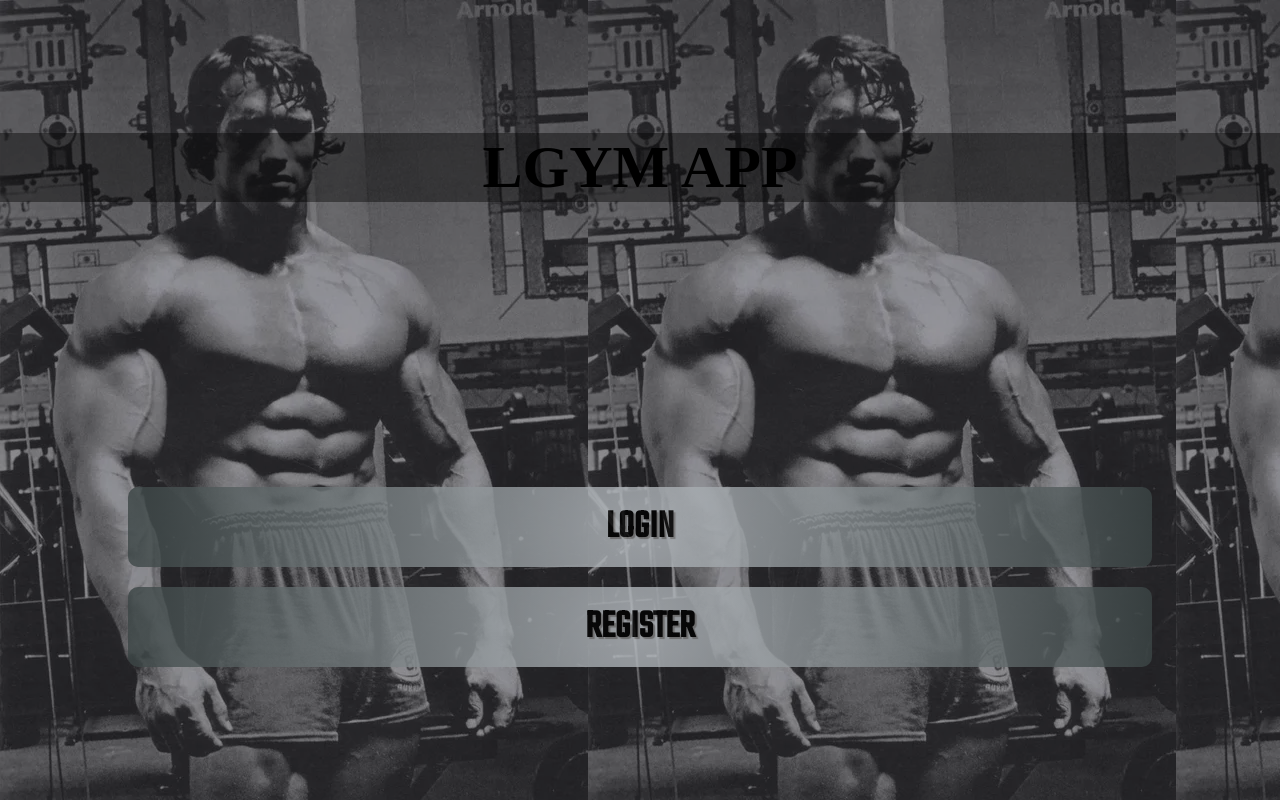
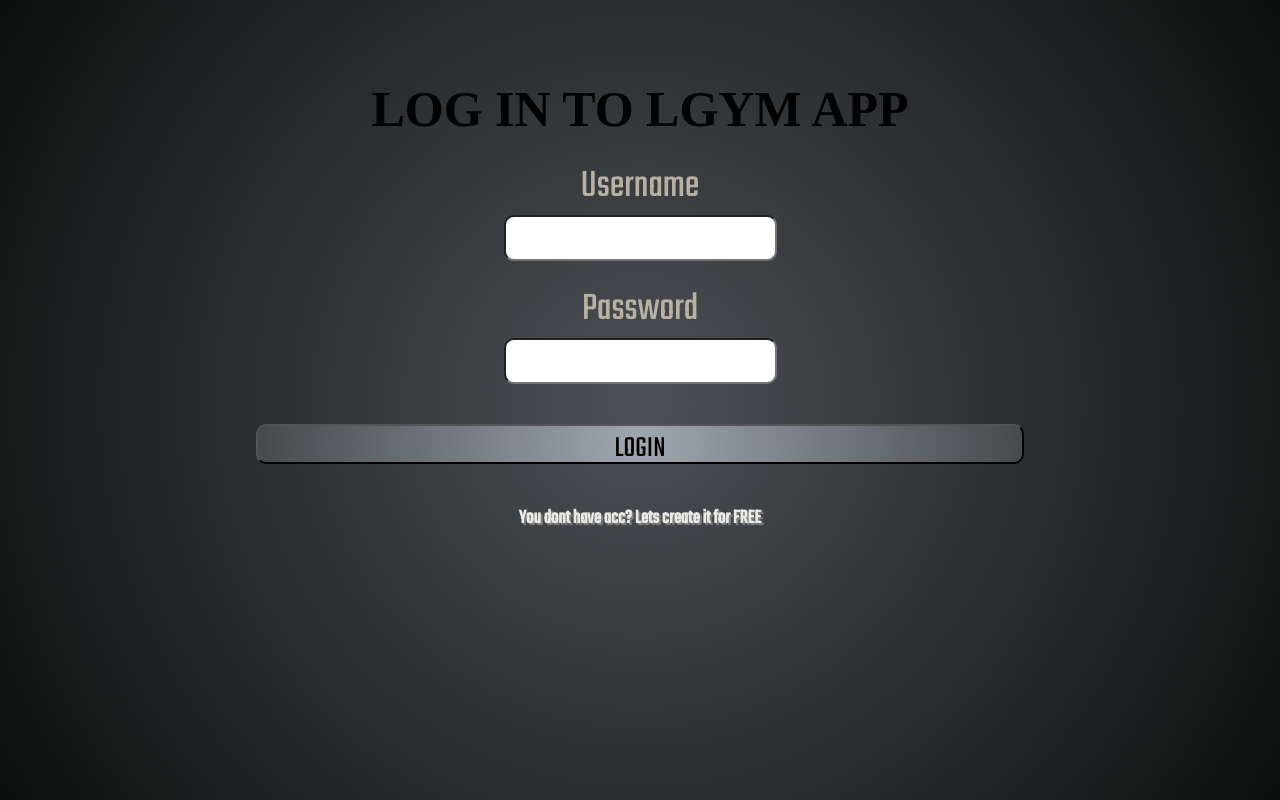
Before and after one commit to KLesiu/LGYM-APP, a React (Create React App) app: page /login in a window 1280 px wide. Built offline with nearby package versions, Linux system fonts and the light colour scheme; a web font is replaced by a local one.

Commit message:
Add login section

```diff
--- a/package.json
+++ b/package.json
@@ -12,6 +12,7 @@
     "@types/react-dom": "^18.2.11",
     "react": "^18.2.0",
     "react-dom": "^18.2.0",
+    "react-router-dom": "^6.16.0",
     "react-scripts": "5.0.1",
     "typescript": "^4.9.5",
     "web-vitals": "^2.1.4"
--- a/src/App.tsx
+++ b/src/App.tsx
@@ -1,11 +1,22 @@
 import React from "react";
 import Preload from "./Components/Preload";
+import Login from "./Components/Login";
+import { BrowserRouter,Route,Routes } from "react-router-dom";
 import './index.css'
 
 const App:React.FC=()=>{
   return(
     <div id="app">
-      <Preload/>
+      <BrowserRouter>
+      <Routes>
+        <Route path="/" element={
+          <Preload/>
+        }></Route>
+        <Route path="/login" element={
+          <Login/>
+        }></Route>
+      </Routes>
+      </BrowserRouter>
     </div>
 
   )
--- /dev/null
+++ b/src/Components/Login.tsx
@@ -0,0 +1,15 @@
+import './styles/Login.css'
+const Login:React.FC=()=>{
+    return(
+        <form>
+            <h1>LOG IN TO LGYM APP</h1>
+            <label htmlFor="username">Username</label>
+            <input type="text" name="username"></input>
+            <label htmlFor="password">Password</label>
+            <input type="password" name="password" id="" />
+            <button>LOGIN</button>
+            <a href='/register'>You dont have acc? Lets create it for FREE</a>
+        </form>
+    )
+}
+export default Login
--- a/src/Components/Preload.tsx
+++ b/src/Components/Preload.tsx
@@ -1,11 +1,10 @@
-import React from 'react'
 import './styles/Preload.css'
 const Preload:React.FC=()=>{
     return(
         <div id='preLoadDiv'>
             <div id='preLoadContainer'>
                 <h1>LGYM APP</h1>
-                <div id='preLoadAContainer'>
+                <div id='loginAndRegisterPreLoadContainer'>
                     <a href='/login'>LOGIN</a>
                     <a href='/register'>REGISTER</a>
                 </div>
--- /dev/null
+++ b/src/Components/styles/Login.css
@@ -0,0 +1,53 @@
+form h1{
+    background:none;
+    font-size: 50px;
+    margin-top: 10vh;
+    width: 80%;
+
+}
+form{
+    align-items: center;
+    background: rgb(56,61,66);
+    background: -moz-radial-gradient(circle, rgba(56,61,66,0.8995973389355743) 0%, rgba(13,14,14,1) 100%);
+    background: -webkit-radial-gradient(circle, rgba(56,61,66,0.8995973389355743) 0%, rgba(13,14,14,1) 100%);
+    background: radial-gradient(circle, rgba(56,61,66,0.8995973389355743) 0%, rgba(13,14,14,1) 100%);
+    filter: progid:DXImageTransform.Microsoft.gradient(startColorstr="#383d42",endColorstr="#0d0e0e",GradientType=1);
+    display: flex;
+    flex-direction: column;
+    height: 100vh;
+    justify-content: flex-start;
+}
+form label{
+    color: rgb(185, 177, 162);
+    font-size: 40px;
+    font-family: 'Teko', sans-serif;
+    margin-top: 20px;
+}
+form input{
+    border-radius: 10px;
+    height: 5vh;
+    font-size: 20px;
+}
+form button{
+    background: rgb(170,180,189);
+    background: -moz-radial-gradient(circle, rgba(170,180,189,0.8855917366946778) 0%, rgba(71,74,77,1) 100%);
+    background: -webkit-radial-gradient(circle, rgba(170,180,189,0.8855917366946778) 0%, rgba(71,74,77,1) 100%);
+    background: radial-gradient(circle, rgba(170,180,189,0.8855917366946778) 0%, rgba(71,74,77,1) 100%);
+    filter: progid:DXImageTransform.Microsoft.gradient(startColorstr="#aab4bd",endColorstr="#474a4d",GradientType=1);
+    border-radius: 10px;
+    height: 5vh;
+    font-size: 30px;
+    font-family: 'Teko', sans-serif;
+    margin-top: 5vh;
+    width: 60%;
+}
+form a{
+    background: none;
+    color: rgb(235, 233, 230);
+    font-size: 20px;
+    font-family: 'Teko', sans-serif;
+    font-weight: 700;
+    margin-top: 5vh;
+    text-shadow: 2px 2px 1px grey;
+    text-decoration: none;
+}
--- a/src/Components/styles/Preload.css
+++ b/src/Components/styles/Preload.css
@@ -21,13 +21,13 @@ padding: 0;
 text-align: center;
 width: 100%;
 }
-#preLoadAContainer{
+#loginAndRegisterPreLoadContainer{
     align-items: center;
     display: flex;
     flex-direction: column;
     width: 100%;
 }
-a{
+#loginAndRegisterPreLoadContainer a{
     align-items: center;
     background: rgb(184,189,194);
     background: radial-gradient(circle, rgba(184,189,194,1) 0%, rgba(59,69,69,1) 100%);
```
Also changed, not shown: 1 other file (tests, documents, lock files or other folders).
